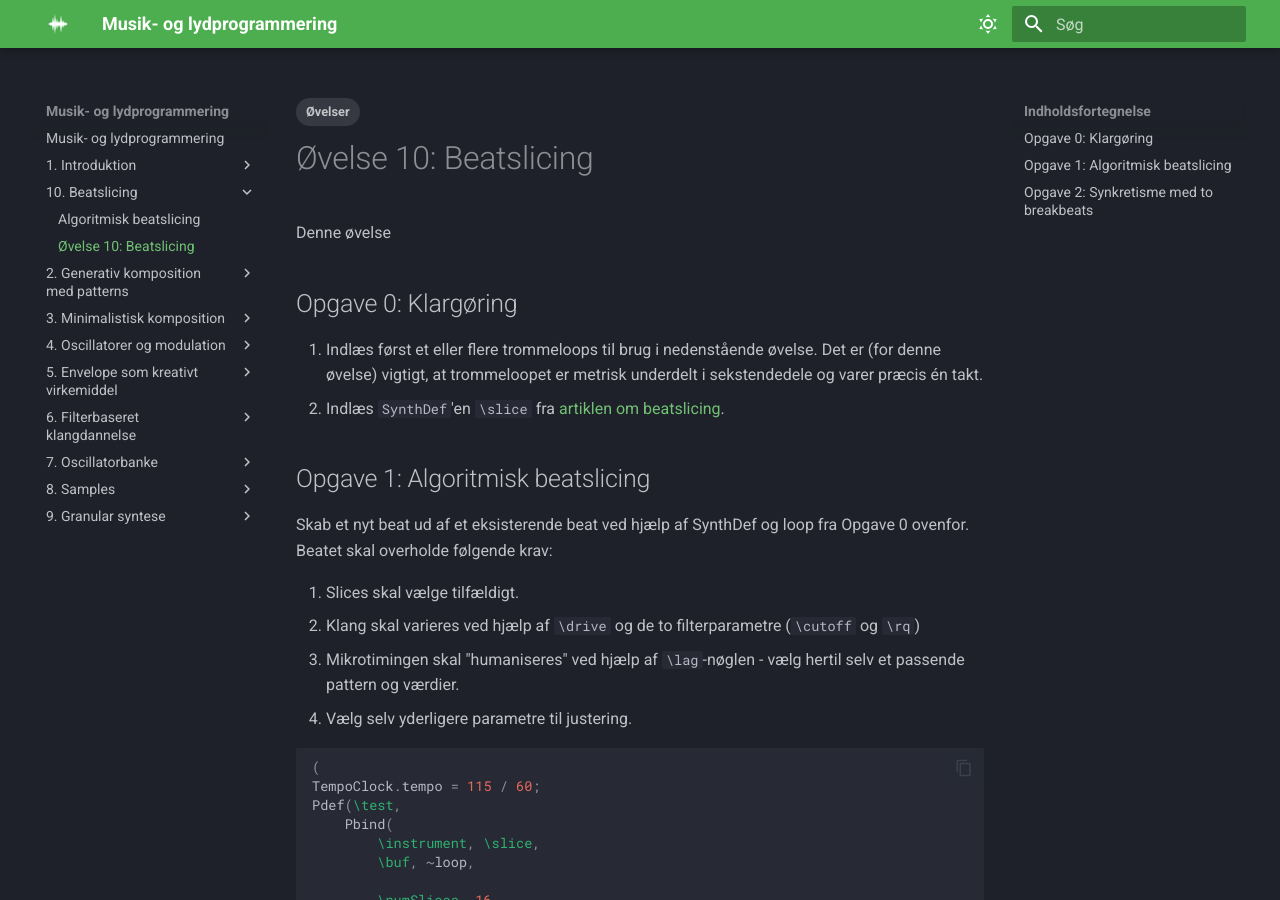
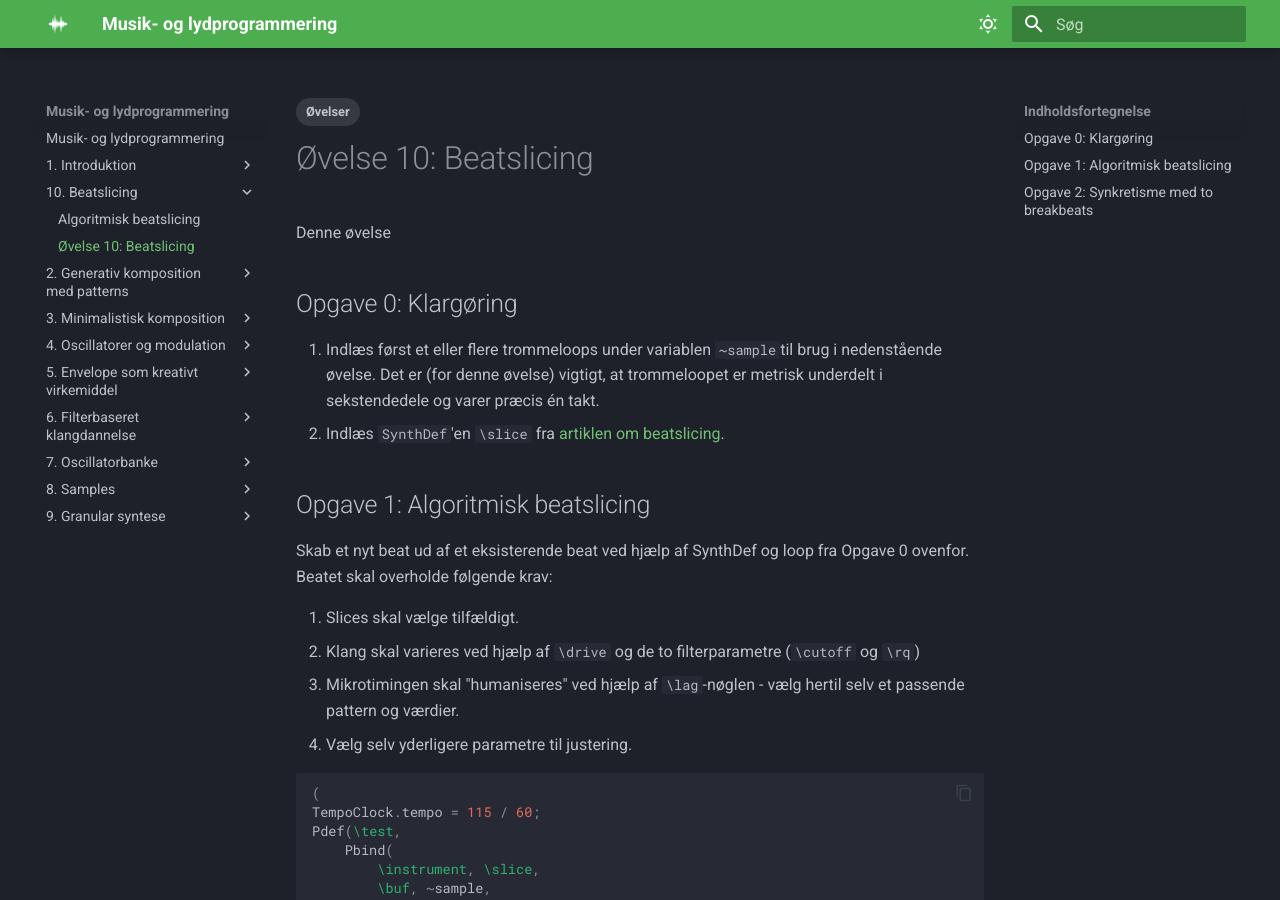
Before and after one commit to sparkletop/sparkletop.github.io, an MkDocs documentation site: the page built from docs/10. Beatslicing/10ø-beatslicing.md, in a window 1280 px wide and 900 px high. Built offline with MkDocs 1.6.1 and Material for MkDocs 9.7.7, drawn with Linux system fonts in a browser that asks for light colours.

Commit message:
minor adjustment

```diff
--- a/docs/10. Beatslicing/10ø-beatslicing.md
+++ b/docs/10. Beatslicing/10ø-beatslicing.md
@@ -10,7 +10,7 @@ Denne øvelse
 
 ## Opgave 0: Klargøring
 
-1. Indlæs først et eller flere trommeloops til brug i nedenstående øvelse. Det er (for denne øvelse) vigtigt, at trommeloopet er metrisk underdelt i sekstendedele og varer præcis én takt.
+1. Indlæs først et eller flere trommeloops under variablen `~sample`til brug i nedenstående øvelse. Det er (for denne øvelse) vigtigt, at trommeloopet er metrisk underdelt i sekstendedele og varer præcis én takt.
 1. Indlæs `SynthDef`'en `\slice` fra [artiklen om beatslicing](10-beatslicing.md).
 
 ## Opgave 1: Algoritmisk beatslicing
@@ -28,7 +28,7 @@ TempoClock.tempo = 115 / 60;
 Pdef(\test,
     Pbind(
         \instrument, \slice,
-        \buf, ~loop,
+        \buf, ~sample,
 
         \numSlices, 16,
         \slice, Pseries(0, 1, 16).repeat,
```
